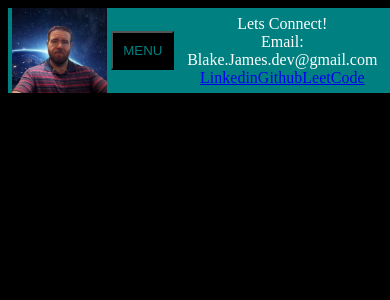
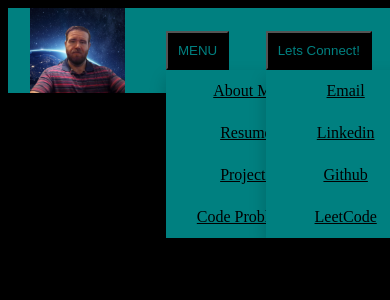
Before and after one commit to ImNGodmode/portfolio, a React (Create React App) app: page / in a window 390 px wide. Shown: the top 300 px of the page. Built offline with nearby package versions, Linux system fonts and the light colour scheme.

Commit message:
made my email auto open an email option to send me an email

```diff
--- a/src/App.css
+++ b/src/App.css
@@ -278,10 +278,10 @@ h1 {
     top: 1%;
     background-color: teal;
     display: flex;
-    justify-content: space-between;
     align-items: center;
     height: 10vh;
     width: 98vw;
+    justify-content: space-around;
   }
   .content {
     margin-top: 12vh;
@@ -294,14 +294,11 @@ h1 {
   .logo {
     height: 100%;
   }
+ .NavItems {
+  display: flex;
 
- .tabsContainer {
-  display: flex;
-}
+ }
 
-.dropdown {
-  position: relative;
-}
 
 .dropbtn {
   background-color: black;
@@ -316,13 +313,13 @@ h1 {
 
 }
 
-
 .dropContent {
-  display: none;
+  display: block;
   position: absolute;
   background-color: teal;
   min-width: 160px;
   box-shadow: 0px 8px 16px 0px rgba(0,0,0,0.2);
+  margin-right: 50px;
 }
 
 .dropContent a {
@@ -339,6 +336,7 @@ h1 {
 .dropdown:hover .dropContent {
   display: block;
 }
+
 .landing{
   display: flex;
   flex-direction: row;
--- a/src/components/Navbar.jsx
+++ b/src/components/Navbar.jsx
@@ -13,7 +13,8 @@ function Navbar() {
       <div className='logoContainer'>
         <img src={process.env.PUBLIC_URL + '/headshotEdit.png'} alt=''  className= 'logo' onClick={goToLanding}/>
       </div>
-      <div className='tabsContainer'>
+
+
           <div className='dropdown'>
             <button className='dropbtn'>MENU</button>
             <div className='dropContent'>
@@ -23,19 +24,21 @@ function Navbar() {
               <Link to="/CodeProblems" className='tab'>Code Problems</Link>
             </div>
           </div>
-      </div>
-      <div className='contactContainer'>
-        <div>Lets Connect!</div>
-        <div className='contacts'>
-          <div className='email'>Email: Blake.James.dev@gmail.com</div>
-          <div className='socialMedia'>
+
+
+          <div className='dropdown'>
+            <button className='dropbtn'>Lets Connect!</button>
+            <div className='dropContent'>
+                <a href='mailto:blake.james.dev@gmail.com' className='tab' target='_blank' rel='noreferrer'>Email</a>
                 <a href='https://www.linkedin.com/in/blakejames89' className='tab' target="_blank" rel='noreferrer'>Linkedin</a>
                 <a href='https://github.com/blakejamesdev'className='tab' target="_blank" rel='noreferrer'>Github</a>
                 <a href='https://leetcode.com/ImNGodmode/' className='tab' target="_blank" rel='noreferrer'>LeetCode</a>
               </div>
             </div>
+
         </div>
-    </div>
+
+
   )
 }
 
```
Lines whose indentation alone changed are shown as unchanged.
